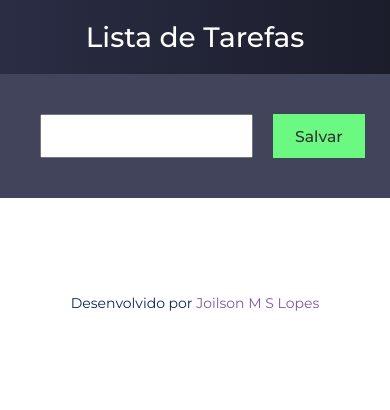
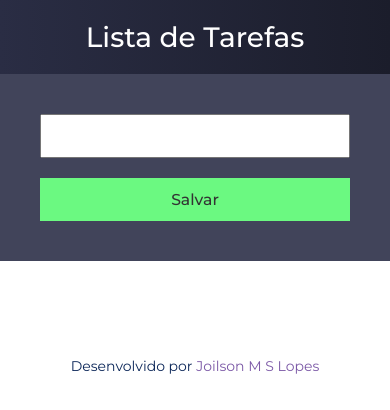
Before and after one commit to joilsonmslopes/todo-list-react-typescript, a React (Create React App) app: page / in a window 390 px wide. Shown: the top 410 px of the page. Built offline with nearby package versions, Linux system fonts and the light colour scheme.

Commit message:
add responsive interface

```diff
--- a/src/components/Button/style.scss
+++ b/src/components/Button/style.scss
@@ -14,3 +14,10 @@ button.btn {
         filter: brightness(0.8);
     }
 }
+
+@media (max-width:576px) {
+    button.btn {
+        width: 100%;
+        max-width: 100%;
+    }
+}
--- a/src/components/NewTask/style.scss
+++ b/src/components/NewTask/style.scss
@@ -18,3 +18,15 @@
         }
     }
 }
+
+@media (max-width: 576px) {
+    div {
+        flex-direction: column;
+        align-items: center;
+
+        input {
+            flex: 100%;
+            width: 100%;
+        }
+    }
+}
```
